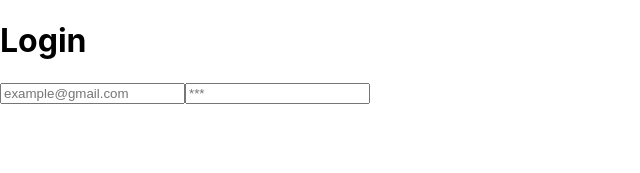
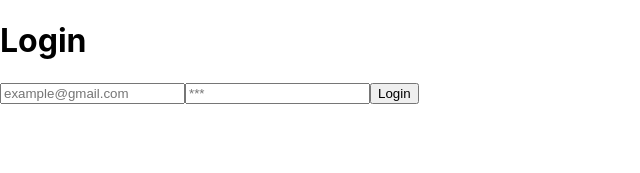
Before and after one commit to RyanChehab/E-learning, a React (Create React App) app: page /Login in a window 1280 px wide. Shown: the top 173 px of the page, without its empty margins (0-640 px from the left). Built offline with nearby package versions, Linux system fonts and the light colour scheme; the HTML template or start-up script is replaced by a standard one.

Commit message:
jsx <=> added login button

```diff
--- a/src/components/login.jsx
+++ b/src/components/login.jsx
@@ -16,6 +16,7 @@ const Login = () =>{
                 "password" : password,
             })
             setMessage(response.data.message);
+            console.log(response.data)
         }catch(error){
             if (error.response){
                 setMessage(error.response.data.message);
@@ -46,6 +47,8 @@ const Login = () =>{
             }
             }
             />
+
+            <button type="submit">Login</button>
         </div>
     )
 
```
